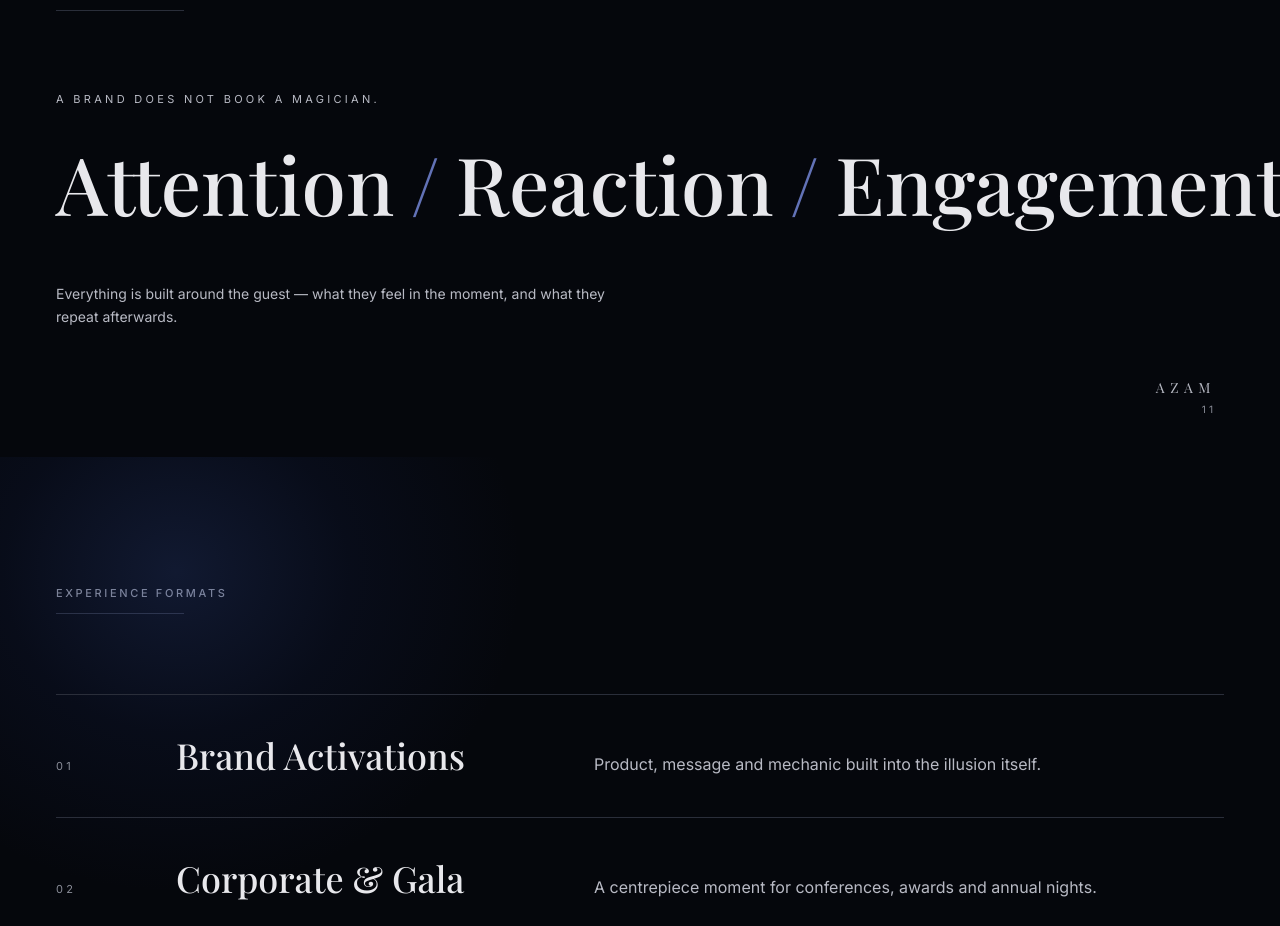
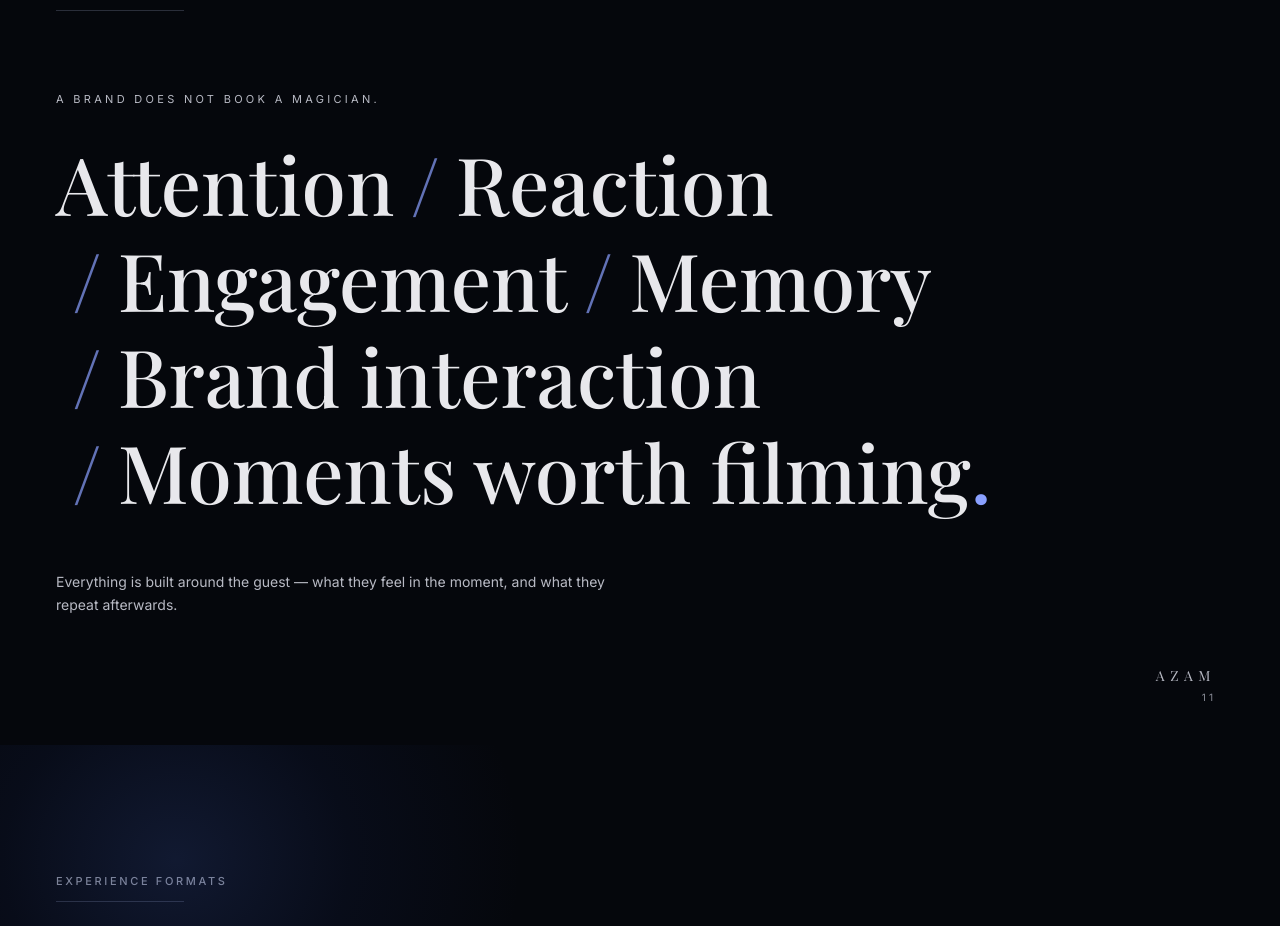
Before and after one commit to Suryansh9331/azams_portfolio, a React (Vite) app: page / in a window 1280 px wide. Shown: the part 9200-10126 px from the top of the page. Built offline with nearby package versions, Linux system fonts and the light colour scheme; a web font is replaced by a local one.

Commit message:
Refactor Creates component for improved layout and readability

```diff
--- a/src/components/Creates.tsx
+++ b/src/components/Creates.tsx
@@ -16,7 +16,7 @@ export function Creates() {
         A brand does not book a magician.
       </p>
 
-      <h2 className="font-display text-3xl leading-[1.2] font-medium text-silver sm:text-4xl md:text-5xl lg:text-6xl xl:text-[80px] xl:leading-[1.1]">
+      <h2 className="font-display flex flex-wrap items-baseline gap-y-2 text-3xl leading-[1.15] font-medium text-silver sm:text-4xl md:text-5xl lg:text-6xl xl:text-[80px] xl:leading-[1.1]">
         {words.map((w, i) => (
           <span key={w} className="whitespace-nowrap">
             {i > 0 ? (
@@ -25,9 +25,11 @@ export function Creates() {
               </span>
             ) : null}
             {w}
+            {i === words.length - 1 ? (
+              <span className="text-accent">.</span>
+            ) : null}
           </span>
         ))}
-        <span className="text-accent">.</span>
       </h2>
 
       <p className="mt-10 max-w-xl text-sm leading-relaxed text-silver-dim sm:mt-14">
```
